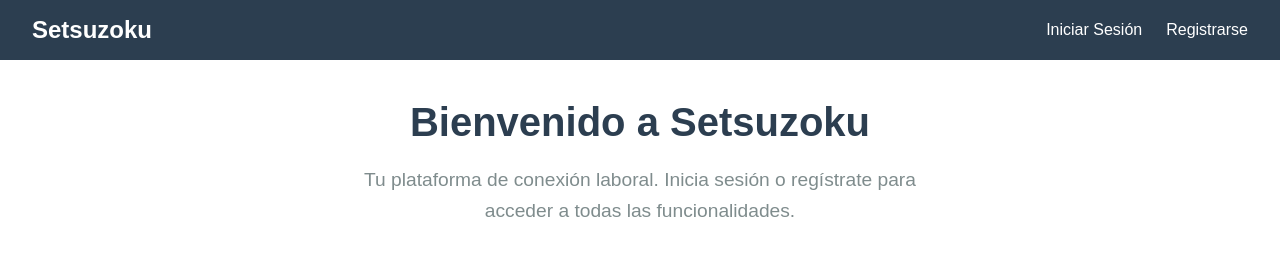
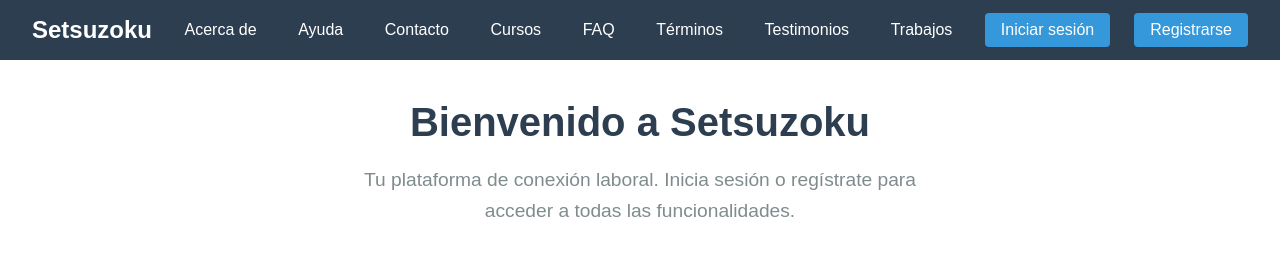
Before and after one commit to emmanuelvelmo/Job-board-website, a plain HTML site: page frontend/index.html in a window 1280 px wide. Drawn offline with Linux system fonts and the light colour scheme.

Commit message:
Add files via upload

```diff
--- a/frontend/index.html
+++ b/frontend/index.html
@@ -19,6 +19,66 @@
             height: 100vh;
             display: flex;
             flex-direction: column;
+        }
+
+        /* Estilos para enlaces públicos */
+        .enlaces-publicos {
+            display: flex;
+            gap: 1rem;
+            align-items: center;
+        }
+
+        .enlaces-publicos a {
+            color: #ffffff;
+            text-decoration: none;
+            font-size: 1rem;
+            padding: 0.5rem 0.8rem;
+            border-radius: 4px;
+            transition: background-color 0.2s;
+        }
+
+        .enlaces-publicos a:hover {
+            background-color: rgba(255, 255, 255, 0.1);
+        }
+
+        /* Estilos para enlaces de sesión (botones destacados) */
+        .enlaces-sesion {
+            display: flex;
+            gap: 1rem;
+            align-items: center;
+        }
+
+        .enlace-sesion {
+            color: #ffffff;
+            text-decoration: none;
+            font-size: 1rem;
+            padding: 0.5rem 1rem;
+            border-radius: 4px;
+            background-color: #3498db; /* Color azul para diferenciar */
+            transition: background-color 0.2s;
+        }
+
+        .enlace-sesion:hover {
+            background-color: #2980b9; /* Azul más oscuro al pasar el mouse */
+        }
+
+        /* Estilos adicionales para dispositivos móviles */
+        @media (max-width: 768px) {
+            .barra-superior {
+                flex-direction: column;
+                padding: 1rem;
+            }
+
+            .enlaces-publicos {
+                flex-wrap: wrap;
+                justify-content: center;
+                margin-bottom: 1rem;
+            }
+
+            .enlaces-sesion {
+                width: 100%;
+                justify-content: center;
+            }
         }
 
         .barra-superior {
@@ -291,10 +351,24 @@
 <body>
     <!-- BARRA SUPERIOR -->
     <nav class="barra-superior">
-        <a href="#" class="logo">Setsuzoku</a>
+        <a href="index.html" class="logo">Setsuzoku</a>
+
+        <!-- Enlaces públicos (siempre visibles) -->
+        <div class="enlaces-publicos">
+            <a href="acerca_de.html">Acerca de</a>
+            <a href="ayuda.html">Ayuda</a>
+            <a href="contacto.html">Contacto</a>
+            <a href="cursos.html">Cursos</a>
+            <a href="faq.html">FAQ</a>
+            <a href="terminos.html">Términos</a>
+            <a href="testimonios.html">Testimonios</a>
+            <a href="trabajos.html">Trabajos</a>
+        </div>
+
+        <!-- Enlaces de sesión (solo cuando no hay sesión) -->
         <div class="enlaces-sesion" id="enlaces-sesion">
-            <a class="enlace-sesion" href="inicio_sesion.html">Iniciar Sesión</a>
-            <a class="enlace-sesion" href="registro.html">Registrarse</a>
+            <a href="inicio_sesion.html" class="enlace-sesion" id="enlace-inicio-sesion">Iniciar sesión</a>
+            <a href="registro.html" class="enlace-sesion" id="enlace-registro">Registrarse</a>
         </div>
     </nav>
 
```
